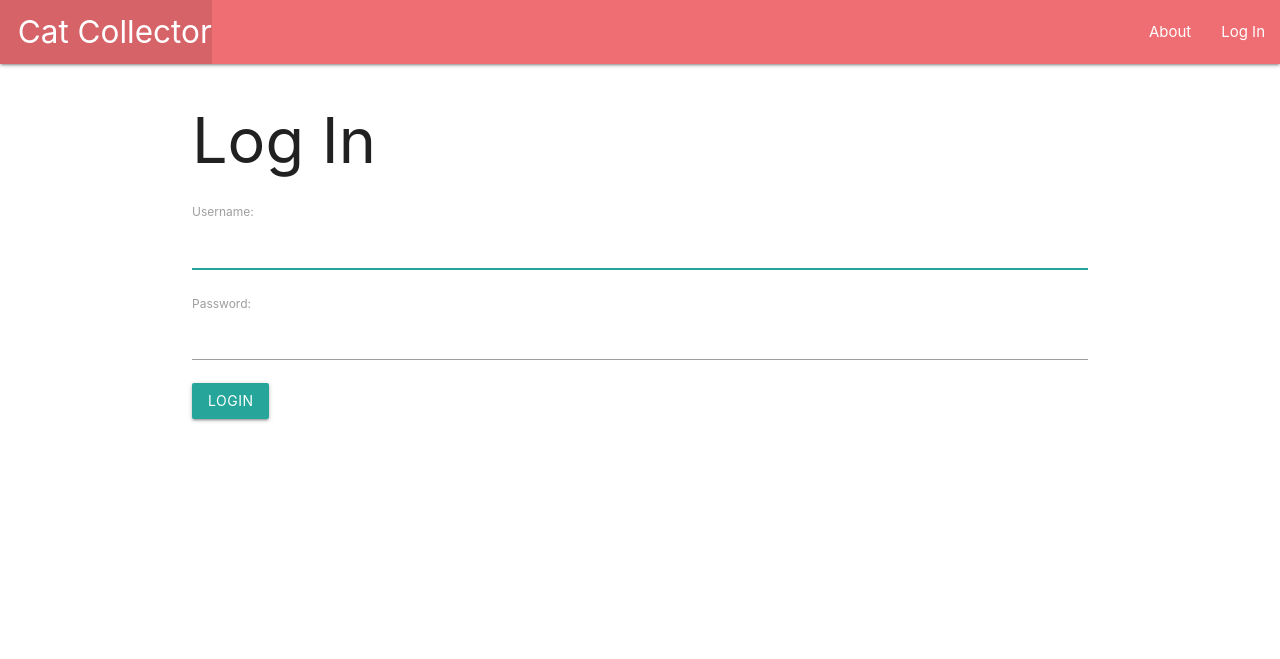
After one commit to beckthetech/catcollector, a Django app: page /accounts/login/ in a window 1280 px wide. The commit adds this page. Shown: the top 659 px of the page. Run offline with Django 3.2, Linux system fonts and the light colour scheme.

Commit message:
Add login & logout

```diff
--- a/catcollector/settings.py
+++ b/catcollector/settings.py
@@ -119,3 +119,6 @@ USE_TZ = True
 # https://docs.djangoproject.com/en/2.1/howto/static-files/
 
 STATIC_URL = '/static/'
+
+LOGIN_REDIRECT_URL = '/cats/'
+LOGOUT_REDIRECT_URL = '/'
--- a/catcollector/urls.py
+++ b/catcollector/urls.py
@@ -19,4 +19,5 @@ from django.urls import path, include
 urlpatterns = [
     path('admin/', admin.site.urls),
     path('', include('main_app.urls')),
+    path('accounts/', include('django.contrib.auth.urls')),
 ]
--- a/main_app/templates/base.html
+++ b/main_app/templates/base.html
@@ -19,11 +19,17 @@
                     <li><a href="/" class="left brand-logo">&nbsp;&nbsp;Cat Collector</a></li>
                 </ul>
                 <ul class="right">
-                    <li><a href="{% url 'about' %}">About</a></li>
+                  <!-- changes below -->
+                  <li><a href="{% url 'about' %}">About</a></li>
+                  {% if user.is_authenticated %}
                     <li><a href="{% url 'toys_create' %}">Add a Toy</a></li>
                     <li><a href="{% url 'toys_index' %}">View All Toys</a></li>
                     <li><a href="{% url 'cats_create' %}">Add a Cat</a></li>
                     <li><a href="{% url 'index' %}">View All My Cats</a></li>
+                    <li><a href="{% url 'logout' %}">Log Out</a></li>
+                  {% else %}
+                    <li><a href="{% url 'login' %}">Log In</a></li>
+                  {% endif %}
                 </ul>
             </div>
         </nav>
--- /dev/null
+++ b/main_app/templates/registration/login.html
@@ -0,0 +1,14 @@
+{% extends 'base.html' %}
+{% block content %}
+
+<h1>Log In</h1>
+
+<!-- Add the login form -->
+<form method="post" action="{% url 'login' %}">
+  {% csrf_token %}
+  {{ form.as_p }}
+  <input type="submit" class="btn" value="login">
+  <input type="hidden" name="next" value="{{ next }}">
+</form>
+
+{% endblock %}
```
